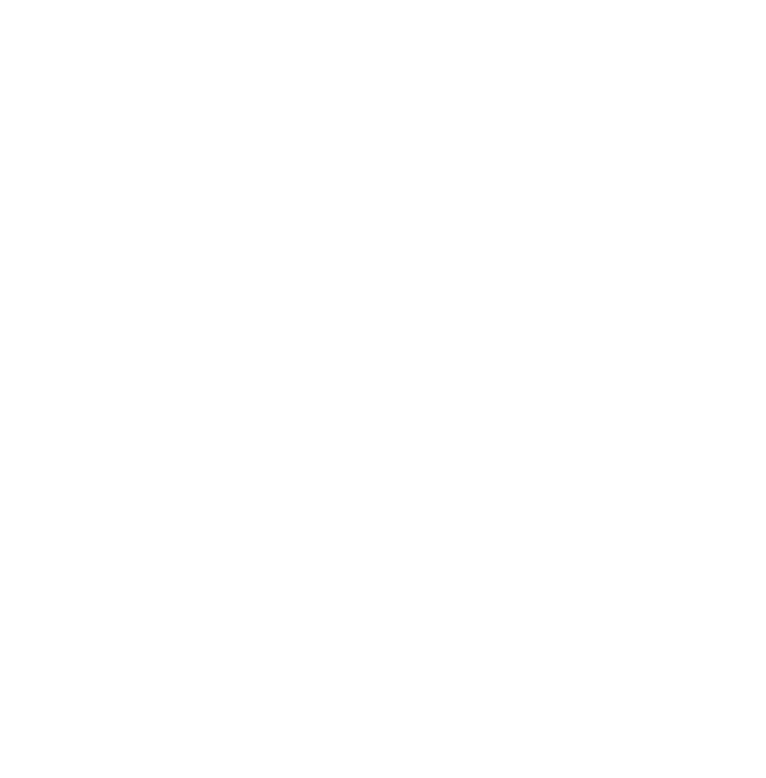
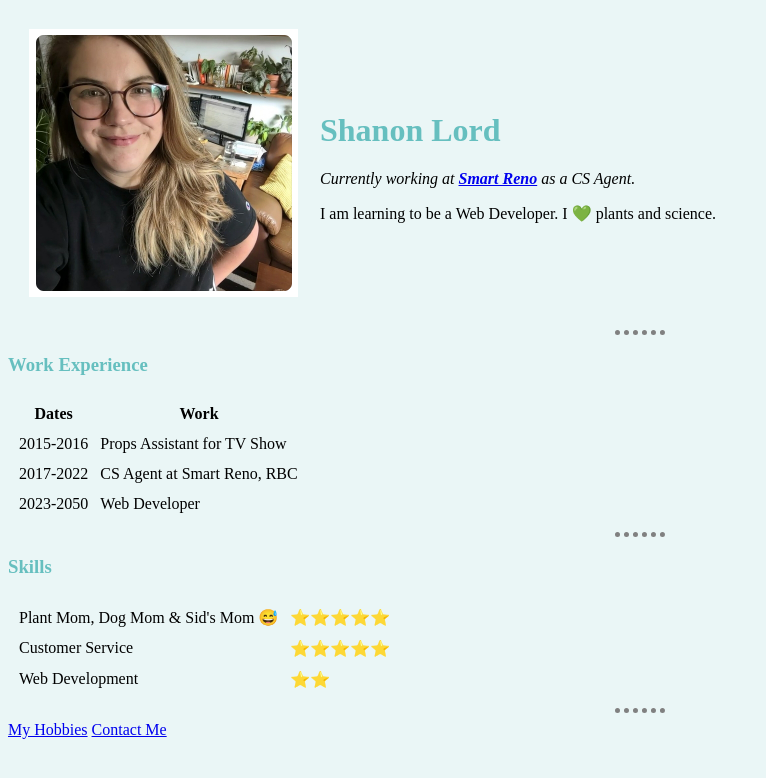
Before and after one commit to Lordshann/cv, a plain HTML site: page index.html in a window 1280 px wide. Shown: the whole page, without its empty margins (0-766 px from the left). Drawn offline with Linux system fonts and the light colour scheme.

Commit message:
HTML & CSS progress

```diff
--- /dev/null
+++ b/css/styles.css
@@ -0,0 +1,19 @@
+body {
+  background-color: #EAF6F6;
+}
+
+h1 {
+  color: #66BFBF;
+}
+
+h3 {
+  color: #66BFBF;
+}
+
+hr {
+  border-style: none;
+  border-top-style: dotted;
+  border-color: grey;
+  border-width: 5px;
+  width: 4%
+}
--- a/index.html
+++ b/index.html
@@ -1,10 +1,62 @@
 <!DOCTYPE html>
-<html lang="en" dir="ltr">
+<html>
   <head>
     <meta charset="utf-8">
     <title>Shanon's Personal Site</title>
+    <link rel="stylesheet" href="css/styles.css">
   </head>
+
   <body>
-
+    <table cellspacing="20">
+      <tr>
+        <td><img src="images/me.png" alt="shanon profile picture"></td>
+        <td><h1>Shanon Lord</h1>
+        <p><em>Currently working at  <strong><a href="https://www.smartreno.com/">Smart Reno</a></strong> as a CS Agent.</em></p>
+        <p>I am learning to be a Web Developer. I 💚 plants and science.</p></td>
+      </tr>
+    </table>
+    <hr>
+    <h3>Work Experience</h3>
+    <table cellspacing="10">
+      <thead>
+        <tr>
+          <th>Dates</th>
+          <th>Work</th>
+        </tr>
+      </thead>
+      <tbody>
+        <tr>
+          <td>2015-2016</td>
+          <td>Props Assistant for TV Show</td>
+        </tr>
+        <tr>
+          <td>2017-2022</td>
+          <td>CS Agent at Smart Reno, RBC</td>
+        </tr>
+        <tr>
+          <td>2023-2050</td>
+          <td>Web Developer</td>
+        </tr>
+      </tbody>
+    </table>
+    <hr>
+    <h3>Skills</h3>
+    <table cellspacing="10">
+      <tr>
+        <td>Plant Mom, Dog Mom & Sid's Mom 😅</td>
+        <td>⭐️⭐️⭐️⭐️⭐️</td>
+      </tr>
+      <tr>
+        <td>Customer Service</td>
+        <td>⭐️⭐️⭐️⭐️⭐️</td>
+      </tr>
+      <tr>
+        <td>Web Development</td>
+        <td>⭐️⭐️</td>
+      </tr>
+    </table>
+    <hr>
+    <a href="hobbies.html">My Hobbies</a>
+    <a href="contact-me.html">Contact Me</a>
   </body>
 </html>
```
Also changed, not shown: contact-me.html (+1 -0 lines), images/120544778_120708396248022_3816518443671095795_n.jpg (added), images/me.png (added).
